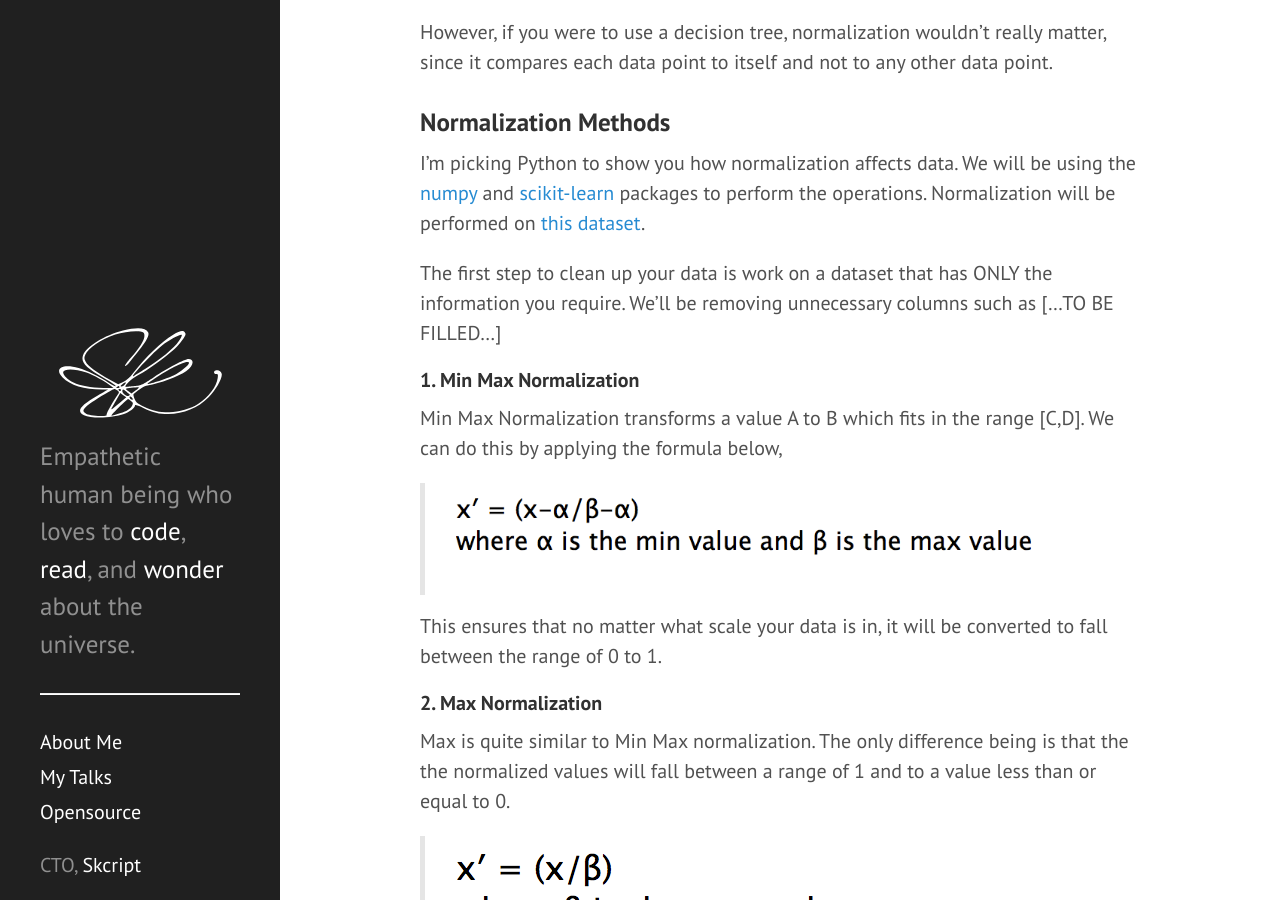
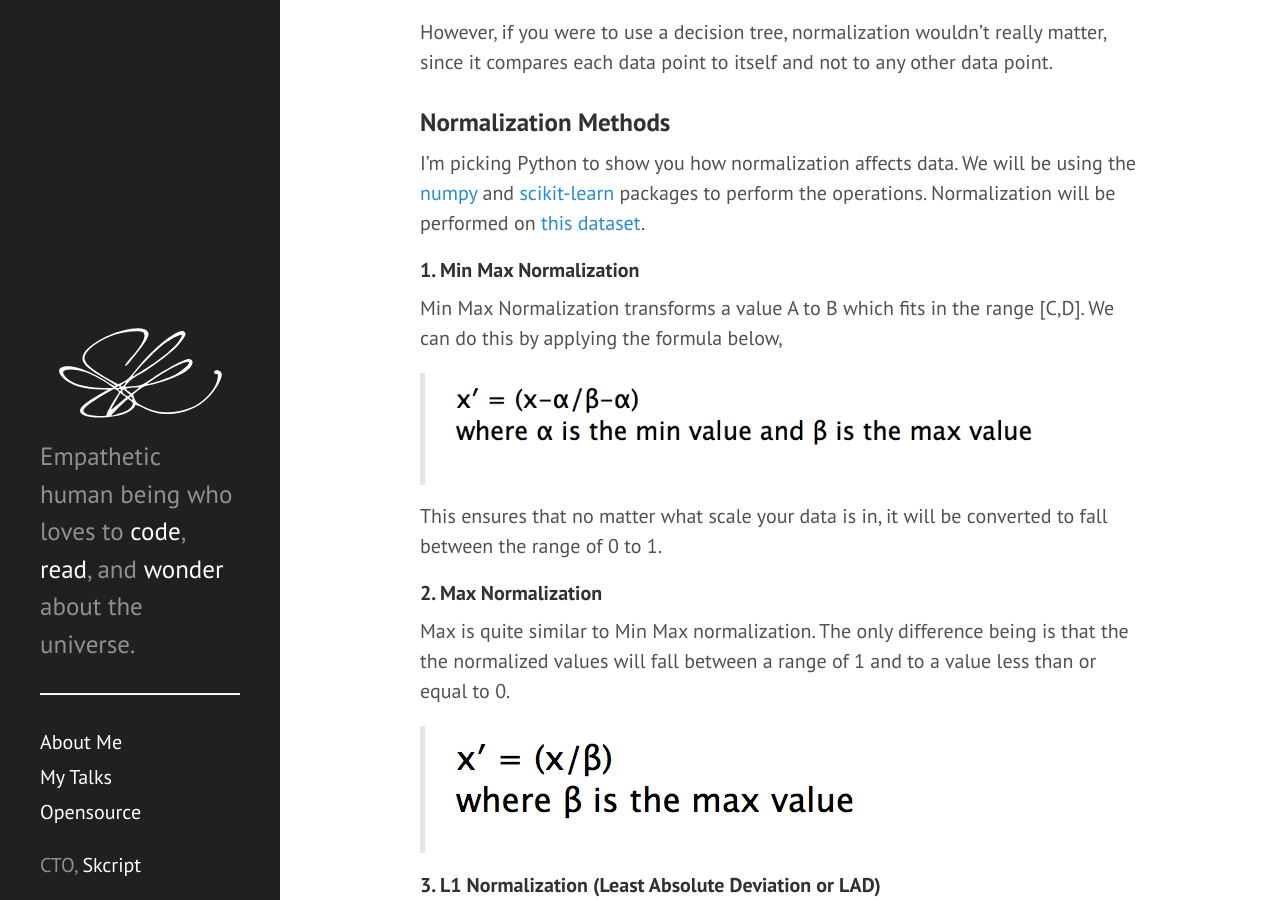
Before and after one commit to swaathi/swaathi.github.io, a Jekyll site: the page built from _posts/2017-04-29-normalizing-data.md, in a window 1280 px wide and 900 px high, scrolled down 1445 px. Built offline with Jekyll 4.4.1, drawn with Linux system fonts in a browser that asks for light colours.

Commit message:
New post 🍕

```diff
--- a/_posts/2017-04-29-normalizing-data.md
+++ b/_posts/2017-04-29-normalizing-data.md
@@ -11,6 +11,8 @@ certain way works for one algorithm, but completely implodes for another. So wit
 all these variations, is there one compartmentalized approach to follow?
 
 Yes! (well, kind of and 'kind of' in ML is 'good enough')
+
+<!--break-->
 
 ## Normalization
 The boring definition of this mathematical approach would be,
@@ -60,10 +62,6 @@ I'm picking Python to show you how normalization affects data. We will be using
 the [numpy](http://www.numpy.org) and [scikit-learn](http://scikit-learn.org)
 packages to perform the operations. Normalization will be performed on [this
 dataset](https://github.com/skcript/normalization/blob/master/dataset.csv).
-
-The first step to clean up your data is work on a dataset that has ONLY the
-information you require. We'll be removing unnecessary columns such as
-[...TO BE FILLED...]
 
 #### 1. Min Max Normalization
 Min Max Normalization transforms a value A to B which fits in the range [C,D]. We
```
